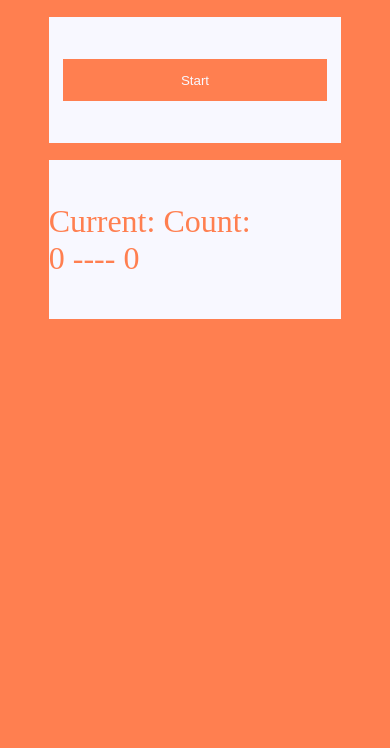
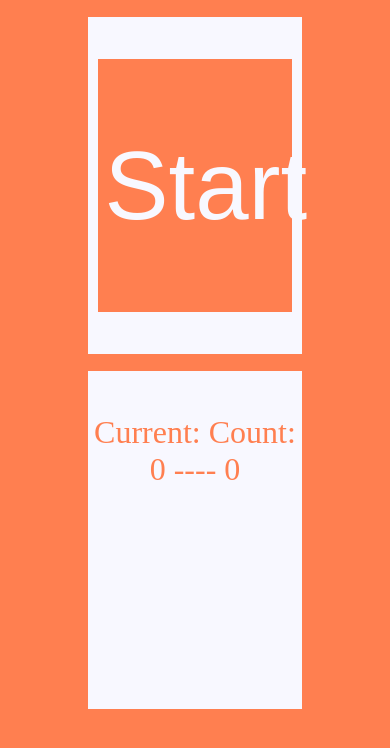
Before and after one commit to olaven/interval-counter, a plain HTML site: page docs/index.html in a window 390 px wide. Drawn offline with Linux system fonts and the light colour scheme.

Commit message:
mobile enhancement

```diff
--- a/docs/stylesheets/main.css
+++ b/docs/stylesheets/main.css
@@ -14,7 +14,7 @@ body{
 .containers{
     background-color: var(--secondary-color);
     color: var(--primary-color);
-    width: 75vw;
+    width: 55vw;
 
     padding-top: 5vh;
     padding-bottom: 5vh;
@@ -25,6 +25,7 @@ body{
 
     transition-duration: 0.5s;
 }
+
 .containers:hover{
     transform: scale(1.05);
     box-shadow: 0.5px 1px 10px 1px black;
@@ -33,7 +34,8 @@ body{
 #inputContainer{
     text-align: center;
 }
-#inputContainer #button{
+
+#inputContainer button{
     height: 5vh;
     width: 90%;
 
@@ -41,3 +43,19 @@ body{
     background-color: var(--primary-color);
     color: var(--secondary-color);
 }
+
+#outputContainer{
+    text-align: center;
+    column-count: 1;
+}
+
+/*Smaller screens:*/
+@media (max-width: 767.98px) {
+    .containers{
+        height: 30vh;
+    }
+    #InputContainer button {
+        height: 30vh;
+        font-size: 3em;
+    }
+}
```
